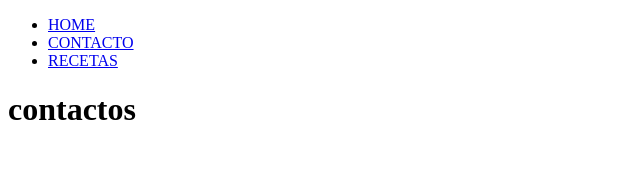
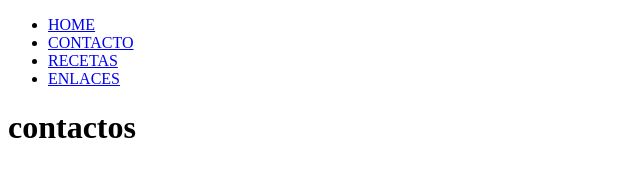
Before and after one commit to Anjara91/html, a plain HTML site: page contacto/contact.html in a window 1280 px wide. Shown: the whole page, without its empty margins (0-640 px from the left). Drawn offline with Linux system fonts and the light colour scheme.

Commit message:
añadidos los enlaces

```diff
--- a/contacto/contact.html
+++ b/contacto/contact.html
@@ -13,6 +13,7 @@
           <li><a href="../index.html">HOME</a></li>
           <li><a href="./contacto/contact.html">CONTACTO</a></li>
           <li><a href="../listados.html">RECETAS</a></li>
+          <li><a href="./enlaces.html">ENLACES</a></li>
         </ul>
     </nav>
 
```
Also changed, not shown: enlaces.html (+1 -0 lines), index.html (+1 -0 lines), listados.html (+1 -0 lines).
